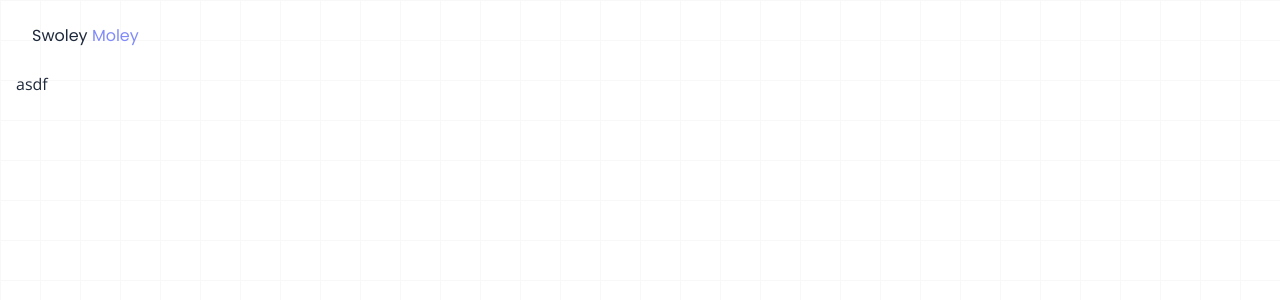
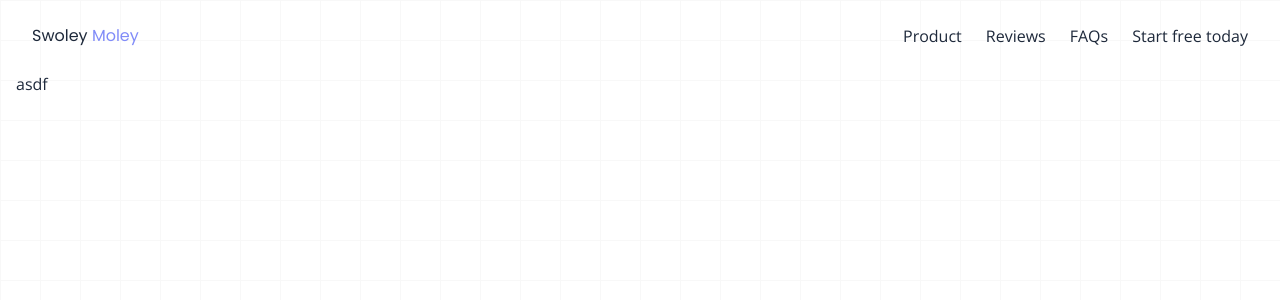
Before and after one commit to sudothai/landing-page, a SvelteKit app: page / in a window 1280 px wide. Shown: the top 300 px of the page. Built offline with nearby package versions, Linux system fonts and the light colour scheme.

Commit message:
links in headers

```diff
--- a/src/components/Header.svelte
+++ b/src/components/Header.svelte
@@ -10,6 +10,16 @@
                 <span class="text-indigo-400">Moley</span>
             </h1>
         </a>
+        <button class="md:hidden grid place-items-center">
+            <i class="fa-solid fa-bars"></i>
+        </button>
+        <nav class="hidden md:flex items-center gap-4 lg:gap-6">
+            <a href="#product" class="duration-200 hover:text-indigo-400 cursor-pointer">Product</a>
+            <a href="#review" class="duration-200 hover:text-indigo-400 cursor-pointer">Reviews</a>
+            <a href="#faqs" class="duration-200 hover:text-indigo-400 cursor-pointer">FAQs</a>
+            <button class="specialBtn">
+                <p>Start free today</p>
+            </button>
+        </nav>
     </div>
-
 </header>
```
Also changed, not shown: 1 other file (tests, documents, lock files or other folders).
